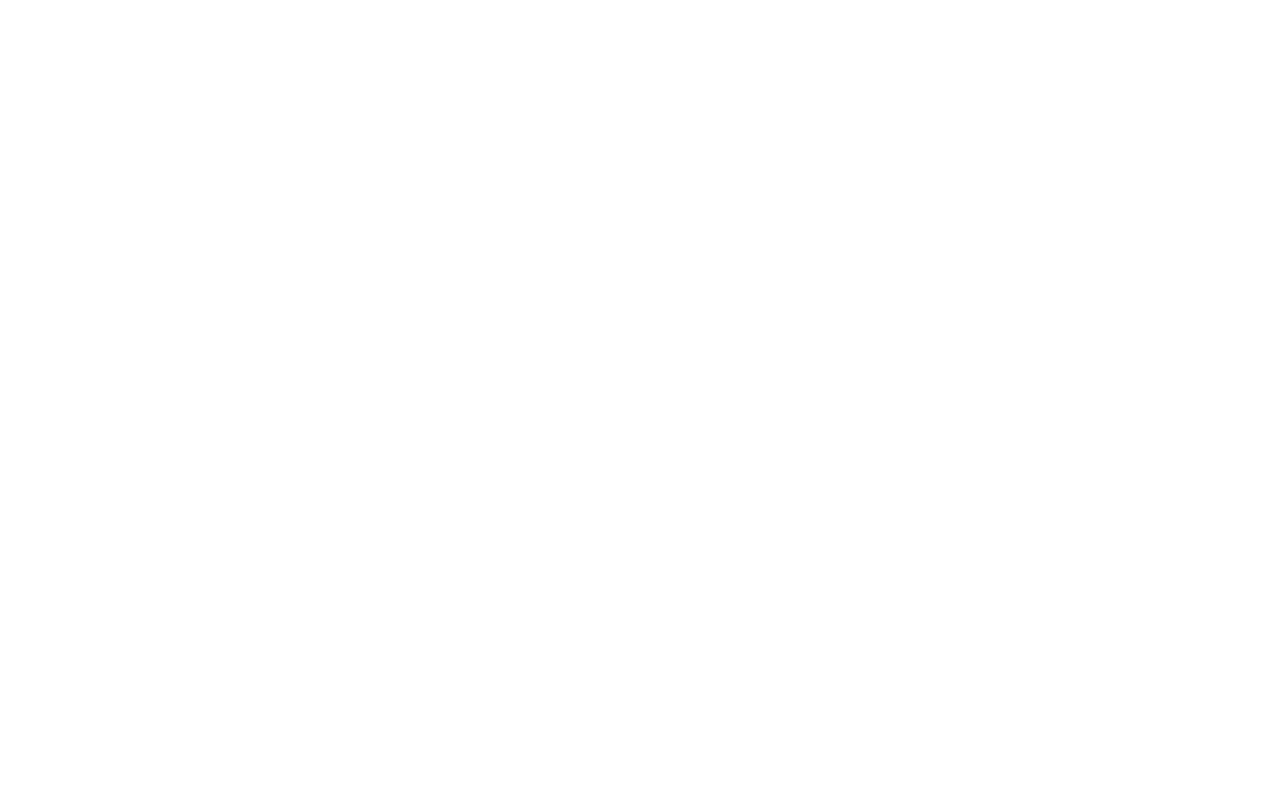
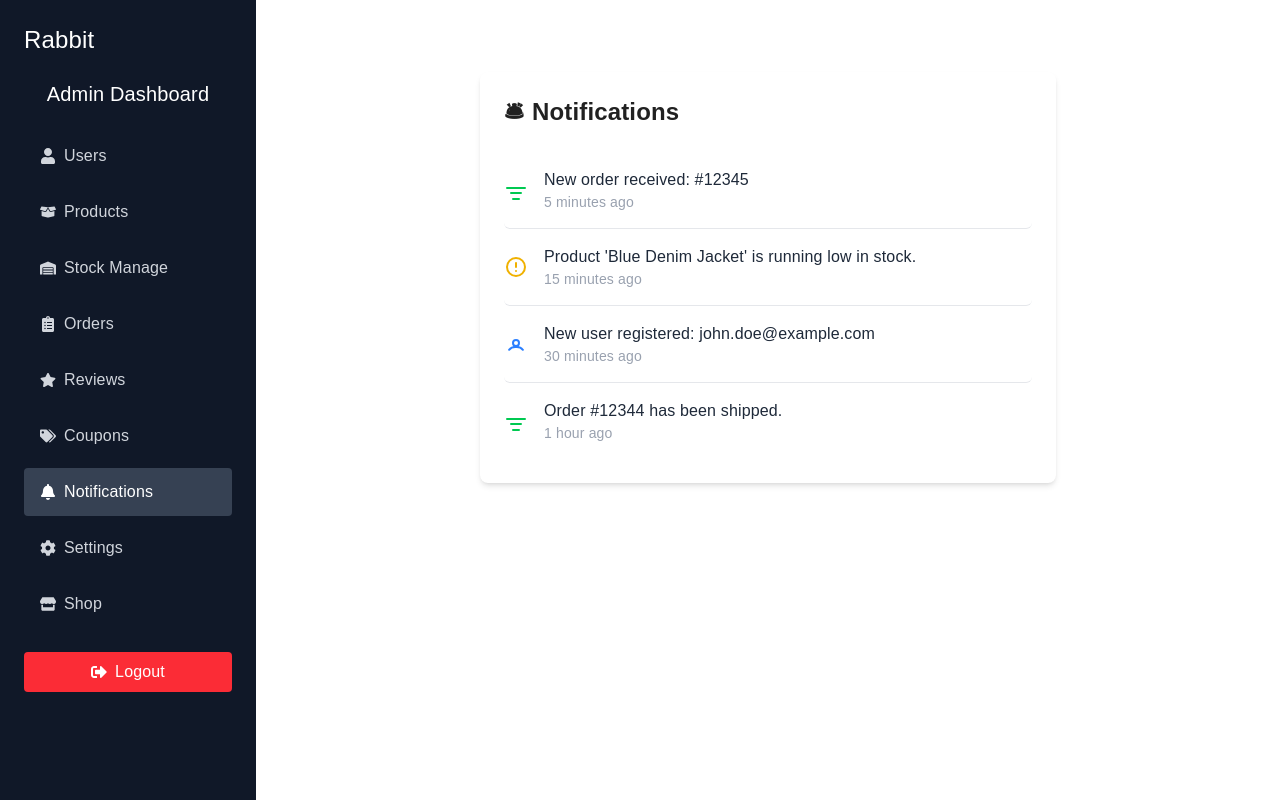
Before and after one commit to thanhphucnguyen1810/fashion-ecommerce-store, a React (Vite) app in the folder frontend/: page /admin/notifications in a window 1280 px wide. Before the commit this address had no page. Built offline with nearby package versions, Linux system fonts and the light colour scheme.

Commit message:
feat(Admin): Add Admin Notifications UI

```diff
--- a/frontend/src/App.jsx
+++ b/frontend/src/App.jsx
@@ -26,7 +26,7 @@
 import AdminReviews from './components/Admin/AdminReviews'
 import SystemSettings from './components/Admin/SystemSettings'
 import StockManagement from './components/Admin/StockManagement'
-// import Notifications from './components/Admin/Notifications'
+import Notifications from './components/Admin/Notifications'
 
 
 function App() {
@@ -66,7 +66,7 @@
             <Route path="reviews" element={<AdminReviews />} />
             <Route path='settings' element={<SystemSettings />} />
             <Route path='stock' element={<StockManagement />} />
-            {/* <Route path="notifications" element={<Notifications />} /> */}
+            <Route path="notifications" element={<Notifications />} />
           </Route>
         </Routes>
       </BrowserRouter>
--- /dev/null
+++ b/frontend/src/components/Admin/Notifications.jsx
@@ -0,0 +1,117 @@
+import React, { useState, useEffect } from 'react'
+
+const notificationsData = [
+  {
+    id: 1,
+    type: 'order',
+    message: 'New order received: #12345',
+    time: '5 minutes ago'
+  },
+  {
+    id: 2,
+    type: 'stock',
+    message: 'Product \'Blue Denim Jacket\' is running low in stock.',
+    time: '15 minutes ago'
+  },
+  {
+    id: 3,
+    type: 'user',
+    message: 'New user registered: john.doe@example.com',
+    time: '30 minutes ago'
+  },
+  {
+    id: 4,
+    type: 'order',
+    message: 'Order #12344 has been shipped.',
+    time: '1 hour ago'
+  }
+]
+
+// Icon component for notification type
+function NotificationIcon({ type }) {
+  switch (type) {
+  case 'order':
+    return (
+      <svg
+        className="w-6 h-6 text-green-500"
+        fill="none"
+        stroke="currentColor"
+        strokeWidth="2"
+        viewBox="0 0 24 24"
+        xmlns="http://www.w3.org/2000/svg"
+      >
+        <path strokeLinecap="round" strokeLinejoin="round" d="M3 10h18M7 15h10M9 21h6"></path>
+      </svg>
+    )
+  case 'stock':
+    return (
+      <svg
+        className="w-6 h-6 text-yellow-500"
+        fill="none"
+        stroke="currentColor"
+        strokeWidth="2"
+        viewBox="0 0 24 24"
+        xmlns="http://www.w3.org/2000/svg"
+      >
+        <path strokeLinecap="round" strokeLinejoin="round" d="M12 8v4m0 4h.01M21 12a9 9 0 11-18 0 9 9 0 0118 0z"></path>
+      </svg>
+    )
+  case 'user':
+    return (
+      <svg
+        className="w-6 h-6 text-blue-500"
+        fill="none"
+        stroke="currentColor"
+        strokeWidth="2"
+        viewBox="0 0 24 24"
+        xmlns="http://www.w3.org/2000/svg"
+      >
+        <path strokeLinecap="round" strokeLinejoin="round" d="M5.121 17.804A7.966 7.966 0 0112 15a7.966 7.966 0 016.879 2.804M15 11a3 3 0 11-6 0 3 3 0 016 0z"></path>
+      </svg>
+    )
+  default:
+    return null
+  }
+}
+
+export default function Notifications() {
+  const [notifications, setNotifications] = useState(notificationsData)
+
+  // TODO: Ở đây có thể thêm useEffect gọi API backend lấy notifications thực tế
+  // useEffect(() => {
+  //   fetch('/api/notifications')
+  //     .then(res => res.json())
+  //     .then(data => setNotifications(data))
+  //     .catch(err => console.error(err))
+  // }, [])
+
+  return (
+    <div className="max-w-xl mx-auto mt-12 p-6 bg-white rounded-lg shadow-md">
+      <h2 className="text-2xl font-semibold mb-6 flex items-center gap-2">
+        <span role="img" aria-label="bell">
+          🛎
+        </span>{' '}
+        Notifications
+      </h2>
+
+      {notifications.length === 0 ? (
+        <p className="text-gray-500">No notifications.</p>
+      ) : (
+        <ul className="divide-y divide-gray-200">
+          {notifications.map(({ id, type, message, time }) => (
+            <li
+              key={id}
+              className="flex items-center gap-4 py-4 hover:bg-gray-50 rounded-md transition cursor-pointer"
+            >
+              <NotificationIcon type={type} />
+              <div>
+                <p className="text-gray-800 font-medium">{message}</p>
+                <p className="text-gray-400 text-sm">{time}</p>
+              </div>
+            </li>
+          ))}
+        </ul>
+      )}
+    </div>
+  )
+}
```
Also changed, not shown: 1 other file (tests, documents, lock files or other folders).
